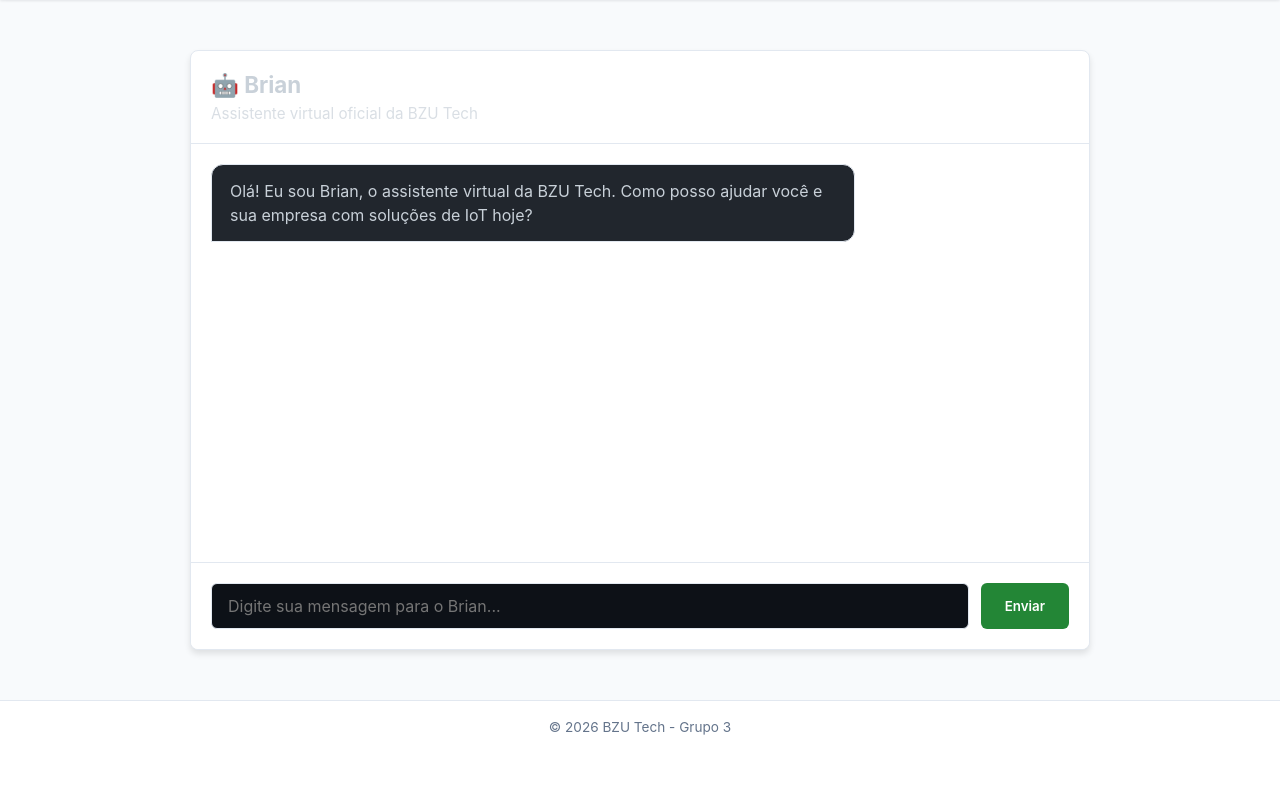
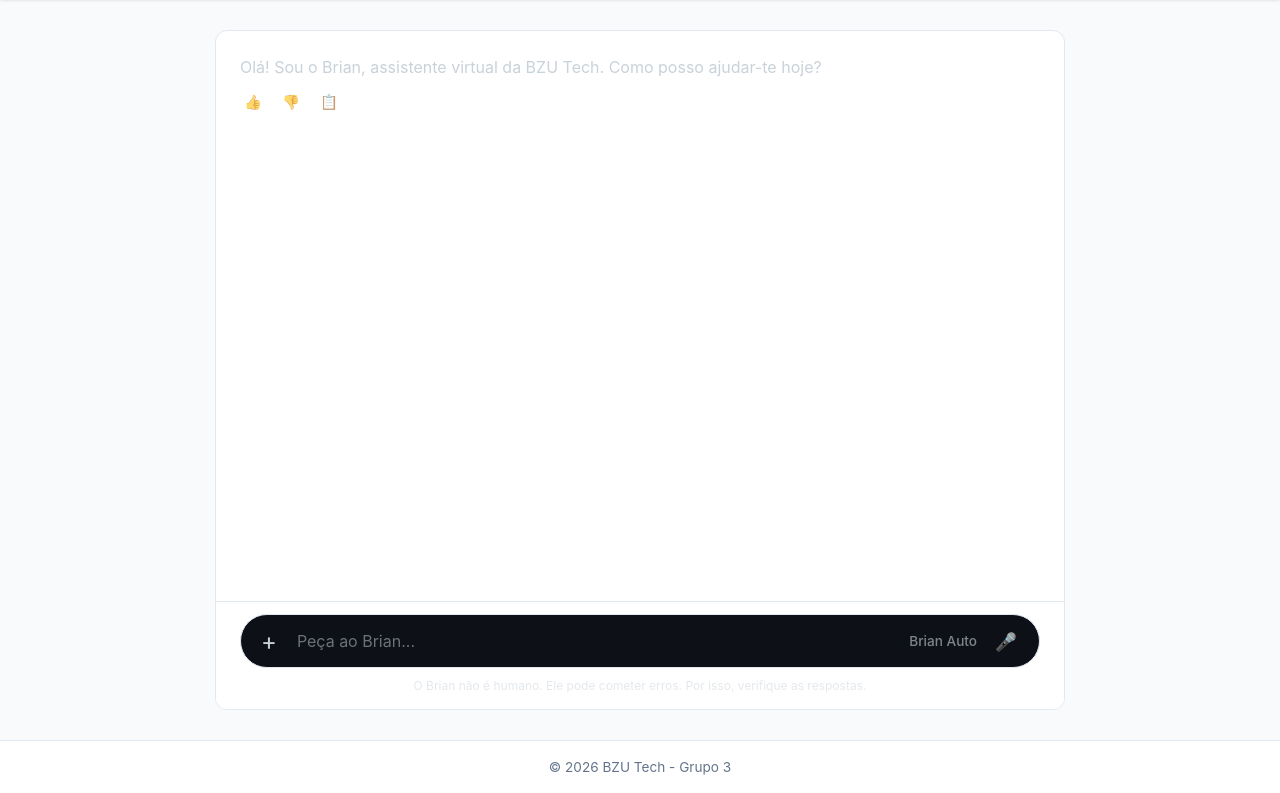
Before and after one commit to biavieiraa/django_fds, a Django app: page /forum/ia/ in a window 1280 px wide. Shown: the part 68-861 px from the top of the page. Before the commit the page ends 803 px from the top, so only its background shows below. Run offline with Django 5.2, Linux system fonts and the light colour scheme.

Commit message:
Redesign 3 do chat

```diff
--- a/forum/static/css/style.css
+++ b/forum/static/css/style.css
@@ -436,120 +436,165 @@ footer {
     margin-top: auto;
 }
 
-/* Container principal do Chat mantendo a paleta do site */
-.chat-wrapper {
+/* Layout Geral do Chat Estilo Gemini (Integrado com o Tema do Site) */
+.gemini-chat-container {
     display: flex;
     flex-direction: column;
-    height: 75vh;
-    max-width: 900px;
-    margin: 20px auto;
+    height: calc(100vh - 120px);
+    max-width: 850px;
+    margin: 0 auto;
     background-color: var(--card-bg, #161b22);
+    color: var(--text-color, #c9d1d9);
+    font-family: inherit;
     border: 1px solid var(--border-color, #30363d);
-    border-radius: 8px;
-    box-shadow: 0 4px 6px rgba(0, 0, 0, 0.1);
+    border-radius: 12px;
     overflow: hidden;
 }
 
-.chat-header {
-    padding: 20px;
-    border-bottom: 1px solid var(--border-color, #30363d);
-}
-
-.chat-header h2 {
-    margin: 0;
-    font-size: 1.4rem;
-    color: var(--text-color, #c9d1d9);
-}
-
-.chat-header p {
-    margin: 5px 0 0;
-    font-size: 0.95rem;
-    opacity: 0.7;
-    color: var(--text-color, #c9d1d9);
-}
-
-/* Área de rolagem automática das mensagens */
+/* Área de mensagens */
 .chat-messages {
     flex: 1;
-    padding: 20px;
+    padding: 24px;
     overflow-y: auto;
     display: flex;
     flex-direction: column;
-    gap: 16px;
+    gap: 28px;
     scroll-behavior: smooth;
 }
 
 .message {
+    width: 100%;
     display: flex;
-    width: 100%;
+    flex-direction: column;
 }
 
-/* Alinhamento da mensagem do usuário (à direita) */
+/* Mensagem do Utilizador: Balão arredondado (pílula) à direita */
 .user-message {
-    justify-content: flex-end;
+    align-items: flex-end;
 }
 
 .user-message .message-bubble {
-    background-color: #1f6feb;
+    background-color: #1f6feb; /* Cor primária de destaque dos botões do teu site */
     color: #ffffff;
-    border-radius: 12px 12px 0 12px;
-}
-
-/* Alinhamento da mensagem do Brian (à esquerda) */
-.brian-message {
-    justify-content: flex-start;
-}
-
-.brian-message .message-bubble {
-    background-color: var(--bubble-bg, #21262d);
-    color: var(--text-color, #c9d1d9);
-    border: 1px solid var(--border-color, #30363d);
-    border-radius: 12px 12px 12px 0;
-}
-
-.message-bubble {
-    max-width: 75%;
-    padding: 14px 18px;
+    padding: 14px 20px;
+    border-radius: 28px;
+    max-width: 70%;
     font-size: 1rem;
     line-height: 1.5;
     word-wrap: break-word;
 }
 
-/* Formulário de envio fixo na parte inferior */
-.chat-input-form {
-    display: flex;
-    padding: 20px;
-    border-top: 1px solid var(--border-color, #30363d);
-    gap: 12px;
-    background-color: inherit;
+/* Mensagem do Brian: Texto puro à esquerda (sem balão) */
+.brian-message {
+    align-items: flex-start;
+    padding-right: 40px;
 }
 
-.chat-input-form input {
-    flex: 1;
-    padding: 12px 16px;
+.brian-message .message-text {
+    font-size: 1rem;
+    line-height: 1.6;
+    color: var(--text-color, #c9d1d9);
+    margin-bottom: 8px;
+    word-wrap: break-word;
+}
+
+/* Barra de ações abaixo da resposta do assistente */
+.message-actions {
+    display: flex;
+    gap: 12px;
+    opacity: 0.7;
+}
+
+.message-actions button {
+    background: none;
+    border: none;
+    color: var(--text-color, #c9d1d9);
+    cursor: pointer;
+    font-size: 0.9rem;
+    padding: 4px;
+    border-radius: 4px;
+    transition: opacity 0.2s, background-color 0.2s;
+}
+
+.message-actions button:hover {
+    opacity: 1;
+    background-color: rgba(128, 128, 128, 0.15);
+}
+
+/* Caixa de entrada inferior flutuante (Estilo Gemini com cores do tema) */
+.chat-input-wrapper {
+    padding: 12px 24px 16px 24px;
+    background-color: var(--card-bg, #161b22);
+    border-top: 1px solid var(--border-color, #30363d);
+    display: flex;
+    flex-direction: column;
+    align-items: center;
+}
+
+.gemini-input-form {
+    display: flex;
+    align-items: center;
+    width: 100%;
+    max-width: 800px;
     background-color: var(--input-bg, #0d1117);
     border: 1px solid var(--border-color, #30363d);
-    border-radius: 6px;
+    border-radius: 32px;
+    padding: 8px 16px;
+}
+
+.btn-plus {
+    background: none;
+    border: none;
+    color: var(--text-color, #c9d1d9);
+    font-size: 1.5rem;
+    cursor: pointer;
+    padding: 0 12px 0 4px;
+    display: flex;
+    align-items: center;
+    justify-content: center;
+}
+
+.gemini-input-form input {
+    flex: 1;
+    background: transparent;
+    border: none;
     color: var(--text-color, #c9d1d9);
     font-size: 1rem;
     outline: none;
+    padding: 8px;
 }
 
-.chat-input-form input:focus {
-    border-color: #1f6feb;
+.gemini-input-form input::placeholder {
+    color: var(--text-color, #c9d1d9);
+    opacity: 0.5;
 }
 
-.btn-send {
-    padding: 0 24px;
-    background-color: #238636;
-    color: white;
-    border: none;
-    border-radius: 6px;
-    font-weight: 600;
-    cursor: pointer;
-    transition: background-color 0.2s;
+.input-right-tools {
+    display: flex;
+    align-items: center;
+    gap: 12px;
 }
 
-.btn-send:hover {
-    background-color: #2ea043;
+.model-badge {
+    font-size: 0.85rem;
+    color: var(--text-color, #c9d1d9);
+    opacity: 0.6;
+    font-weight: 500;
 }
+
+.btn-mic {
+    background: none;
+    border: none;
+    font-size: 1.1rem;
+    cursor: pointer;
+    padding: 6px;
+    color: var(--text-color, #c9d1d9);
+}
+
+.chat-disclaimer {
+    font-size: 0.75rem;
+    color: var(--text-color, #c9d1d9);
+    opacity: 0.5;
+    text-align: center;
+    margin-top: 10px;
+}
--- a/forum/templates/forum/ia_chat.html
+++ b/forum/templates/forum/ia_chat.html
@@ -4,31 +4,40 @@
 {% block title %}Brian - Assistente BZU Tech{% endblock %}
 
 {% block content %}
-<div class="chat-wrapper">
-    <div class="chat-header">
-        <h2>🤖 Brian</h2>
-        <p>Assistente virtual oficial da BZU Tech</p>
+<div class="gemini-chat-container">
+    <!-- Área de mensagens -->
+    <div class="chat-messages" id="chat-messages">
+        <!-- Mensagem de boas-vindas do Brian (Estilo Gemini) -->
+        <div class="message brian-message">
+            <div class="message-text">
+                Olá! Sou o Brian, assistente virtual da BZU Tech. Como posso ajudar-te hoje?
+            </div>
+            <div class="message-actions">
+                <button type="button" title="Gosto">👍</button>
+                <button type="button" title="Não gosto">👎</button>
+                <button type="button" title="Copiar">📋</button>
+            </div>
+        </div>
     </div>
 
-    <div class="chat-messages" id="chat-messages">
+    <!-- Caixa de entrada flutuante inferior (Estilo Gemini) -->
+    <div class="chat-input-wrapper">
+        <form id="chat-form" class="gemini-input-form">
+            {% csrf_token %}
+            <button type="button" class="btn-plus" title="Adicionar">+</button>
+            <input type="text" id="user-input" name="message" placeholder="Peça ao Brian..." autocomplete="off" required>
+            <div class="input-right-tools">
+                <span class="model-badge">Brian Auto</span>
+                <button type="button" class="btn-mic" title="Áudio">🎤</button>
+            </div>
+        </form>
+        <div class="chat-disclaimer">
+            O Brian não é humano. Ele pode cometer erros. Por isso, verifique as respostas.
+        </div>
+    </div>
+</div>
 
-        <div class="message brian-message">
-            <div class="message-bubble">
-                Olá! Eu sou Brian, o assistente virtual da BZU Tech. Como posso ajudar você e sua empresa com soluções de IoT hoje?
-            </div>
-        </div>
-
-
-    </div>
-
-    <form id="chat-form" class="chat-input-form">
-        {% csrf_token %}
-        <input type="text" id="user-input" name="message" placeholder="Digite sua mensagem para o Brian..." autocomplete="off" required>
-        <button type="submit" class="btn-send">Enviar</button>
-    </form>
-</div>
-{% endblock %}
-
+<!-- Script dinâmico em tempo real -->
 <script>
     const chatForm = document.getElementById('chat-form');
     const userInput = document.getElementById('user-input');
@@ -39,12 +48,13 @@
         const messageText = userInput.value.trim();
         if (!messageText) return;
 
-        appendMessage(messageText, 'user-message');
+        // 1. Adiciona a mensagem do utilizador (balão arredondado à direita)
+        appendUserMessage(messageText);
         userInput.value = '';
-
         scrollToBottom();
 
         try {
+            // 2. Envia para a view do Django via Fetch API
             const response = await fetch("{% url 'ia_chat' %}", {
                 method: "POST",
                 headers: {
@@ -56,23 +66,24 @@
 
             const data = await response.json();
 
+            // 3. Adiciona a resposta do Brian (texto puro à esquerda com botões)
             if (data.reply) {
-                appendMessage(data.reply, 'brian-message');
+                appendBrianMessage(data.reply);
             } else {
-                appendMessage("Desculpe, ocorreu um erro ao processar sua resposta.", 'brian-message');
+                appendBrianMessage("Desculpa, ocorreu um erro ao processar a resposta.");
             }
 
             scrollToBottom();
         } catch (error) {
             console.error("Erro:", error);
-            appendMessage("Erro de conexão com o servidor.", 'brian-message');
+            appendBrianMessage("Erro de ligação ao servidor.");
             scrollToBottom();
         }
     });
 
-    function appendMessage(text, className) {
+    function appendUserMessage(text) {
         const messageDiv = document.createElement('div');
-        messageDiv.classList.add('message', className);
+        messageDiv.classList.add('message', 'user-message');
 
         const bubbleDiv = document.createElement('div');
         bubbleDiv.classList.add('message-bubble');
@@ -82,7 +93,29 @@
         chatMessages.appendChild(messageDiv);
     }
 
+    function appendBrianMessage(text) {
+        const messageDiv = document.createElement('div');
+        messageDiv.classList.add('message', 'brian-message');
+
+        const textDiv = document.createElement('div');
+        textDiv.classList.add('message-text');
+        textDiv.textContent = text;
+
+        const actionsDiv = document.createElement('div');
+        actionsDiv.classList.add('message-actions');
+        actionsDiv.innerHTML = `
+            <button type="button" title="Gosto">👍</button>
+            <button type="button" title="Não gosto">👎</button>
+            <button type="button" title="Copiar">📋</button>
+        `;
+
+        messageDiv.appendChild(textDiv);
+        messageDiv.appendChild(actionsDiv);
+        chatMessages.appendChild(messageDiv);
+    }
+
     function scrollToBottom() {
         chatMessages.scrollTop = chatMessages.scrollHeight;
     }
 </script>
+{% endblock %}
```
